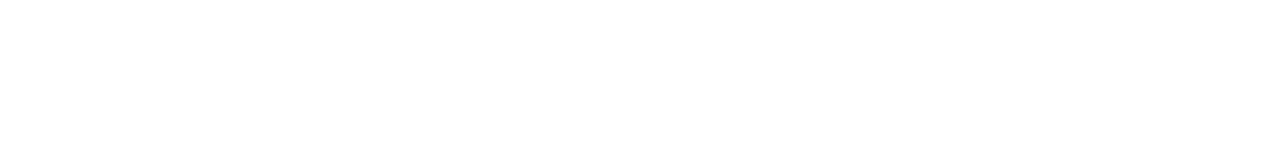
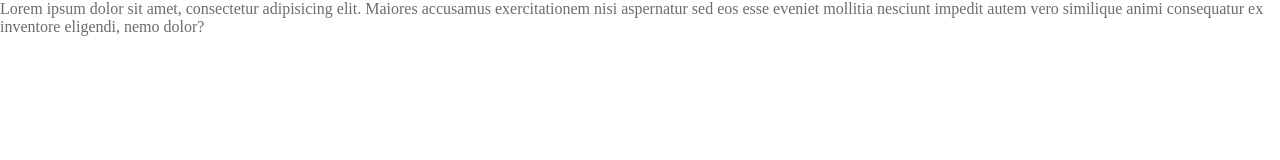
Before and after one commit to HikaroRibeiro/travelgram, a plain HTML site: page index.html in a window 1280 px wide. Drawn offline with Linux system fonts and the light colour scheme.

Commit message:
Initial style guide

```diff
--- a/index.html
+++ b/index.html
@@ -7,6 +7,8 @@
     <link rel="stylesheet" href="styles/index.css">
 </head>
 <body>
-
+    <p>
+        Lorem ipsum dolor sit amet, consectetur adipisicing elit. Maiores accusamus exercitationem nisi aspernatur sed eos esse eveniet mollitia nesciunt impedit autem vero similique animi consequatur ex inventore eligendi, nemo dolor?
+    </p>
 </body>
 </html>
--- a/styles/global.css
+++ b/styles/global.css
@@ -3,3 +3,18 @@
     padding: 0;
     box-sizing: border-box;
 }
+
+:root {
+    --brand-color: #EF5F4C;
+    --shape-transparency: #ffffff56;
+    --background-color: #FFFFFF;
+    --surface-color: #f5f5f5;
+    --skeleton-color: #d9d9d9;
+    --text-color-primary: #313131;
+    --text-color-secondary: #6c6c6c;
+}
+
+body {
+    color: var(--text-color-secondary);
+    background-color: var(--background-color);
+}
```
Also changed, not shown: assets/AirplaneTilt.svg (added), assets/Image 01.png (added), assets/Image 02.png (added), assets/Image 03.png (added), assets/Image 04.png (added), assets/Image 05.png (added), assets/Image 06.png (added), assets/Image 07.png (added), assets/Image 08.png (added), assets/Image 09.png (added), assets/Image 10.png (added), assets/Image 11.png (added), assets/Image.svg (added), assets/Logo.svg (added), 2 more files, 1 other file.
